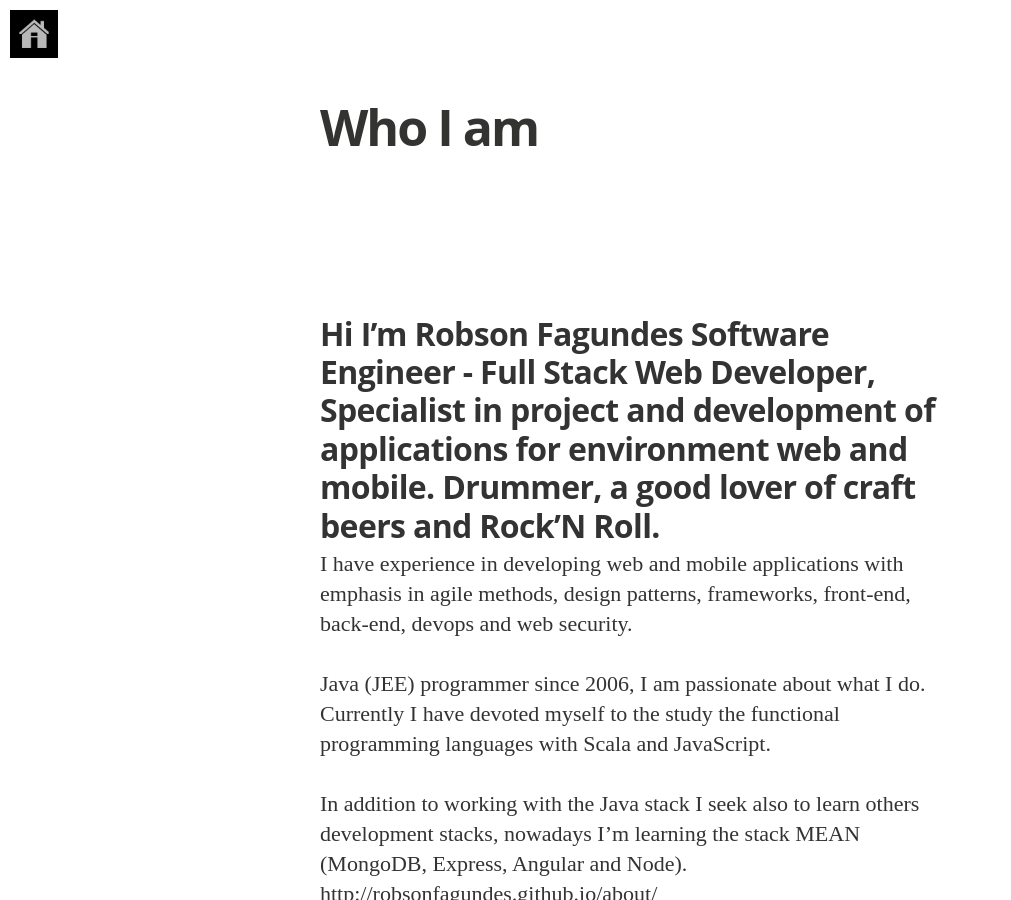
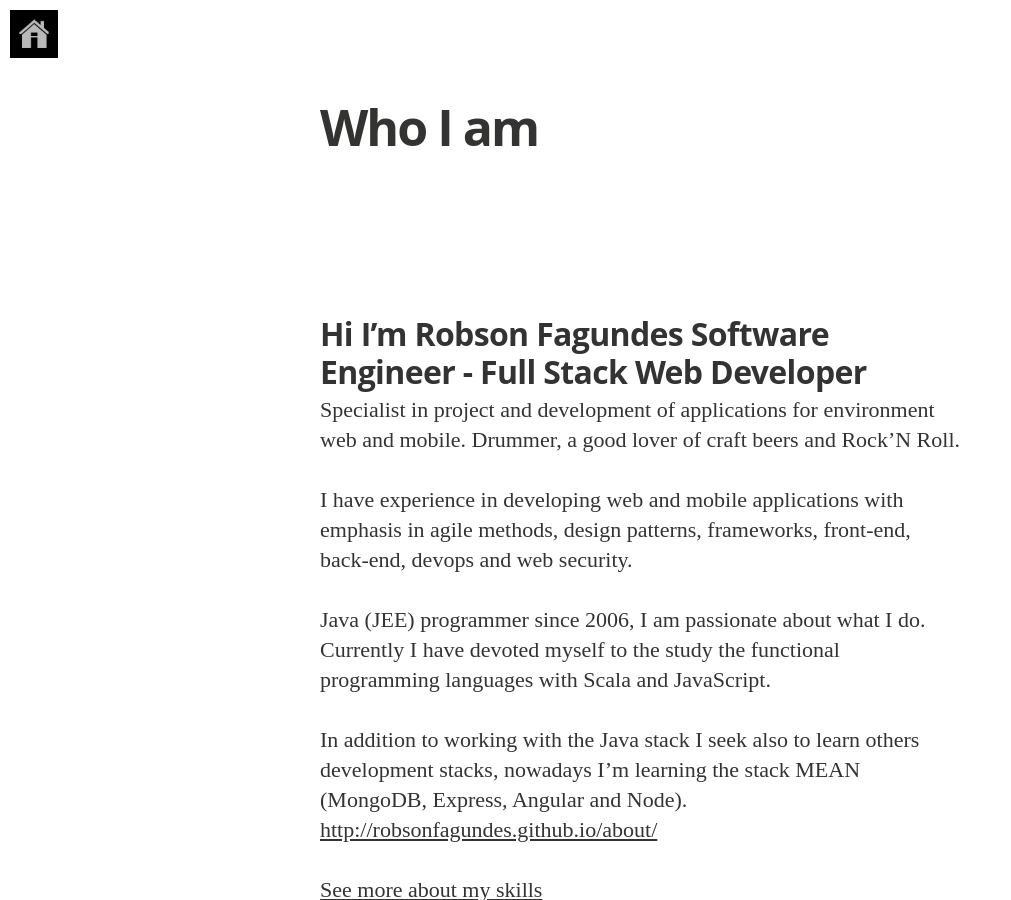
Before and after one commit to robsonfagundes/robsonfagundes.github.io, a Jekyll site: the page built from about-me.md, in a window 1280 px wide and 900 px high. Shown: the whole window, without its empty margins (0-1011 px from the left). Built offline with Jekyll 4.4.1, drawn with Linux system fonts in a browser that asks for light colours; nearby versions of some CDN libraries; some web fonts are replaced.

Commit message:
update my skills profile

```diff
--- a/about-me.md
+++ b/about-me.md
@@ -4,9 +4,11 @@
 permalink: /about-me/
 ---
 
-Hi I'm Robson Fagundes Software Engineer - Full Stack Web Developer, Specialist in project and development of applications for environment web and mobile. Drummer, a good lover of craft beers and Rock'N Roll.
+Hi I'm Robson Fagundes Software Engineer - Full Stack Web Developer
 ---------------
 
+
+Specialist in project and development of applications for environment web and mobile. Drummer, a good lover of craft beers and Rock'N Roll.
 
 I have experience in developing web and mobile applications with emphasis in agile methods, design patterns, frameworks, front-end, back-end, devops and web security.
 
```
